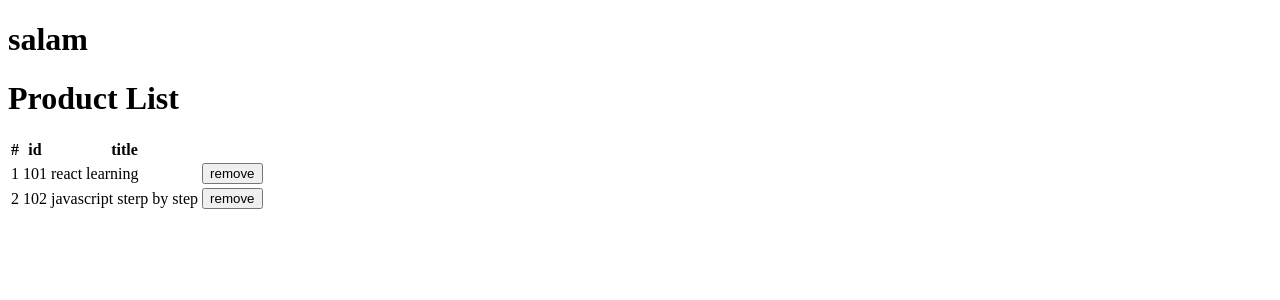
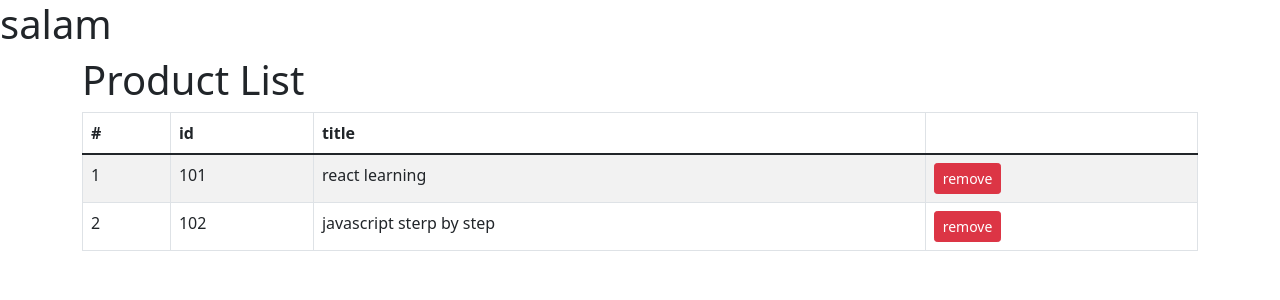
Before and after one commit to MamadTaheri/react-training, a React (Create React App) app: page / in a window 1280 px wide. Shown: the top 300 px of the page. Built offline with nearby package versions, Linux system fonts and the light colour scheme.

Commit message:
handle removeBook

```diff
--- a/src/components/ProductList.js
+++ b/src/components/ProductList.js
@@ -5,6 +5,12 @@ const ProductList = () => {
         {id: 101, title: 'react learning'},
         {id: 102, title: 'javascript sterp by step' }
     ])
+
+    const removeBook = (id) => {
+        const temp = books.filter(q => q.id != id)
+        setBooks([...temp]);
+    }
+
     return (
         <>
            <div className="container">
@@ -27,7 +33,7 @@ const ProductList = () => {
                                 <td>{book.id}</td>
                                 <td>{book.title}</td>
                                 <td>
-                                    <button className="btn btn-danger btn-sm">
+                                    <button onClick={() => removeBook(book.id)} className="btn btn-danger btn-sm">
                                         remove
                                     </button>
                                 </td>
--- a/src/index.js
+++ b/src/index.js
@@ -1,5 +1,6 @@
 import React from "react";
 import ReactDOM from "react-dom";
 import  App  from "./App";
+import 'bootstrap/dist/css/bootstrap.min.css'
 
 ReactDOM.render(<App />, document.getElementById("root"));
```
